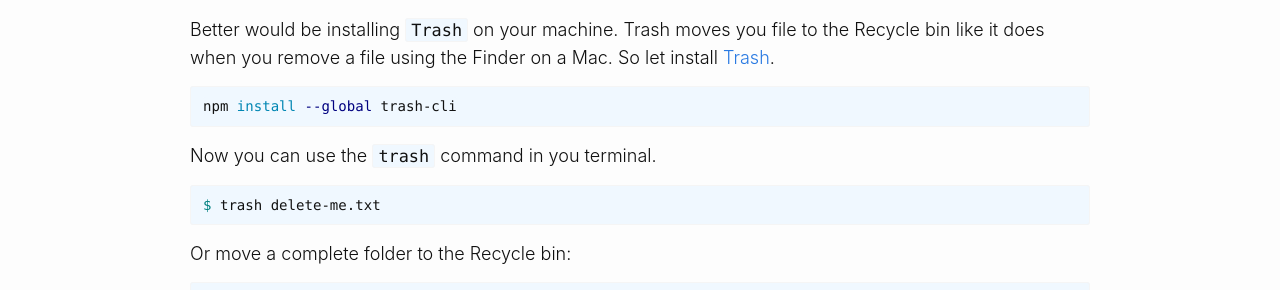
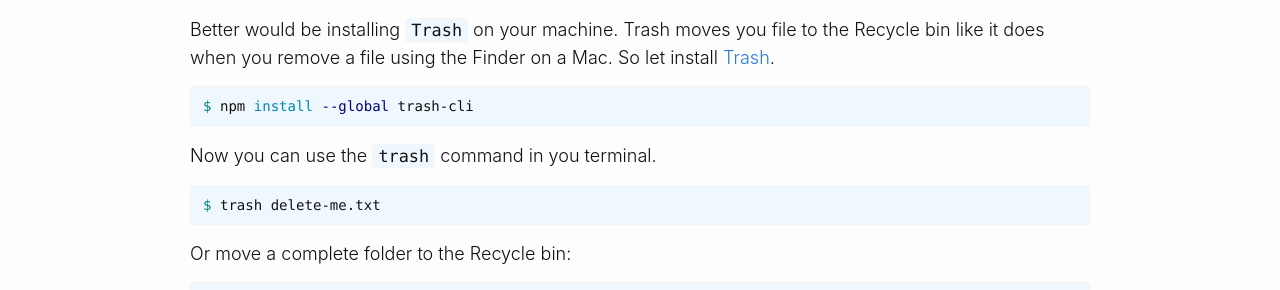
Before and after one commit to ConradMaaijen/conradmaayen.github.io, a Jekyll site: the page built from _posts/2021-04-23-better-deletion-of-files-with-trash.md, in a window 1280 px wide. Shown: the part 334-624 px from the top of the page. Built offline with Jekyll 4.4.1, drawn with Linux system fonts in a browser that asks for light colours.

````diff
--- a/_posts/2021-04-23-better-deletion-of-files-with-trash.md
+++ b/_posts/2021-04-23-better-deletion-of-files-with-trash.md
@@ -13,7 +13,7 @@ Luckily we have a Trash bin right? Well we have, but the `delete-me.txt` file is
 Better would be installing `Trash` on your machine. Trash moves you file to the Recycle bin like it does when you remove a file using the Finder on a Mac. So let install [Trash](https://github.com/sindresorhus/trash).
 
 ```bash
-npm install --global trash-cli
+$ npm install --global trash-cli
 ```
 
 Now you can use the `trash` command in you terminal.
````
